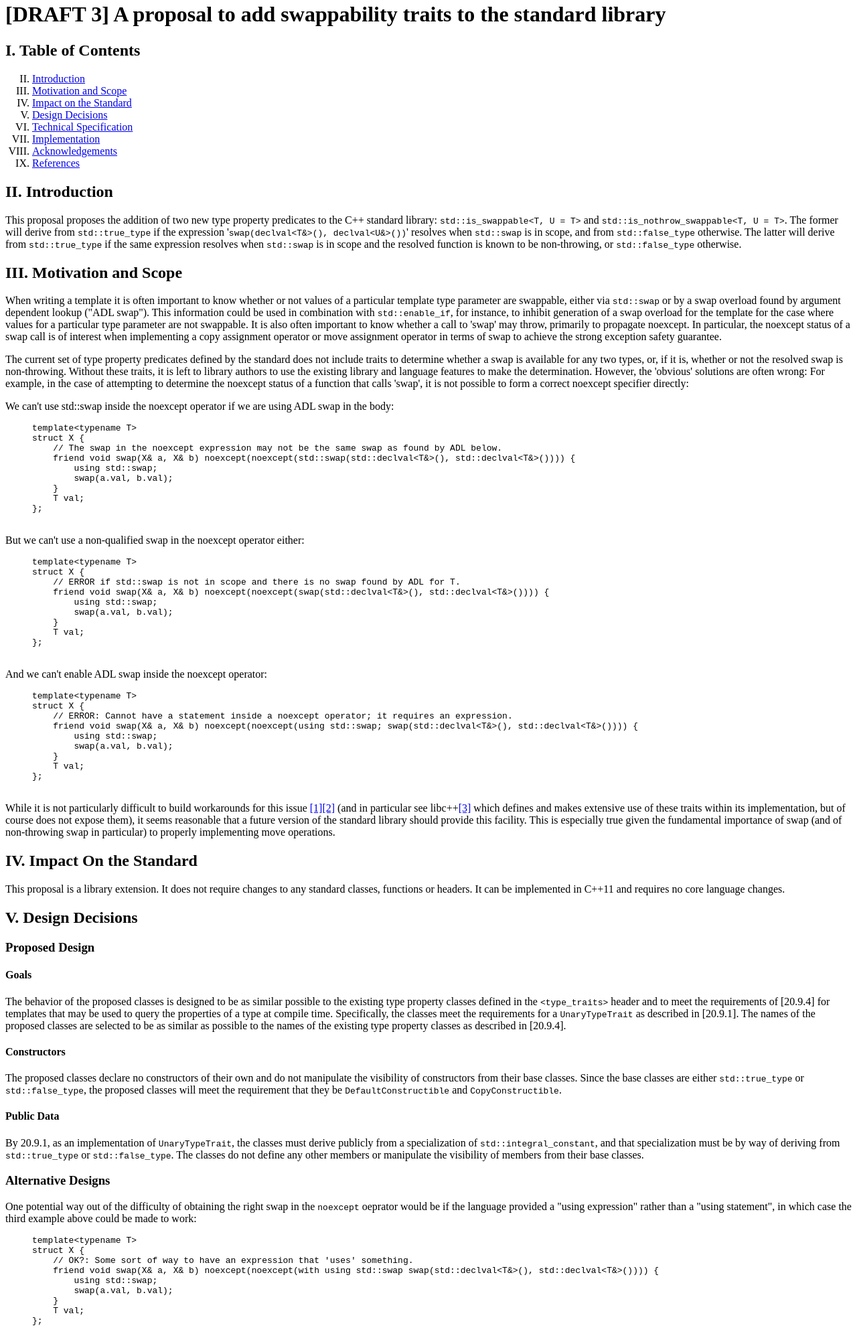
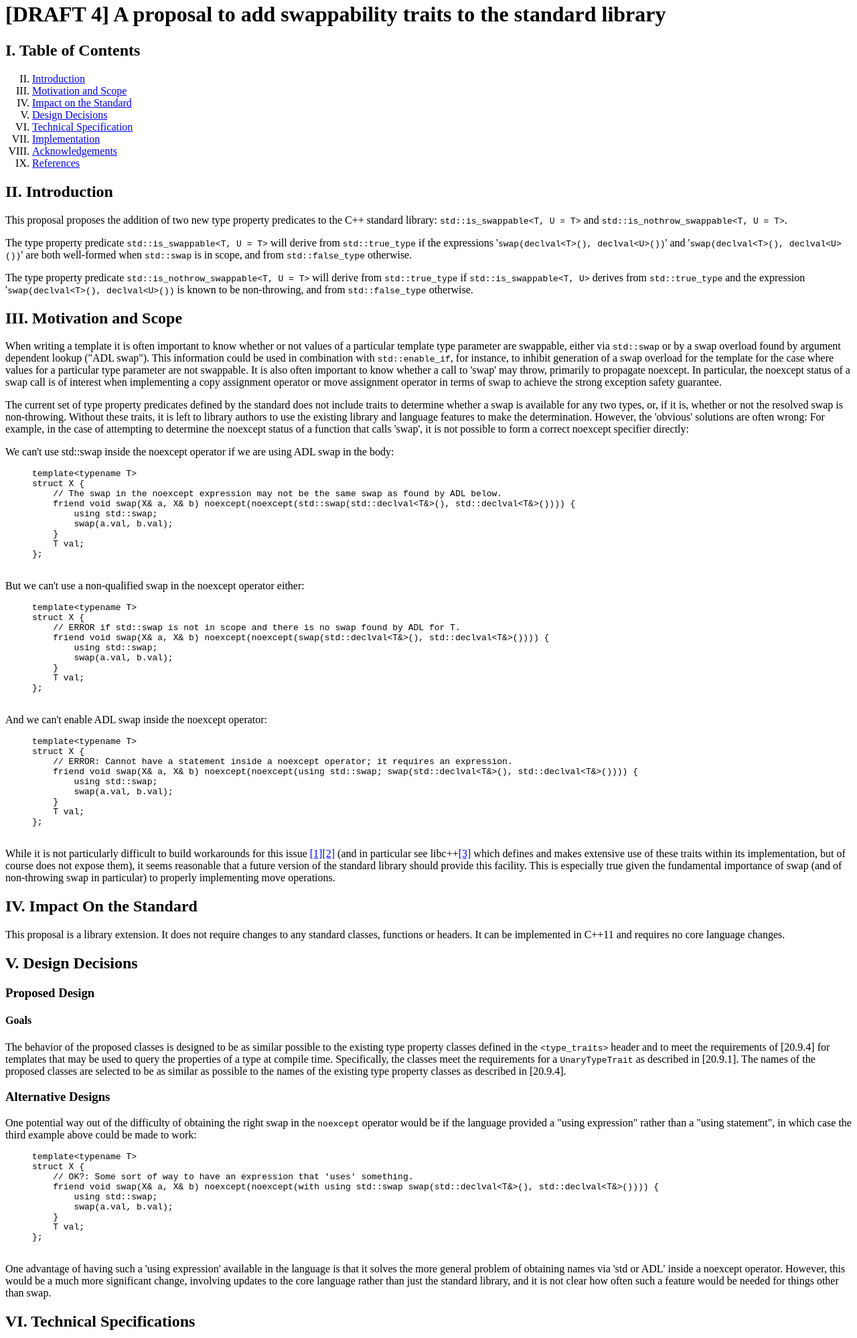
Before and after one commit to acmorrow/cpp-proposals, a plain HTML site: page nXXXX.html in a window 1280 px wide. Shown: the part 90-2088 px from the top of the page at 67% size. Drawn offline with Linux system fonts and the light colour scheme.

Commit message:
Further updates per std-proposals list feedback

```diff
--- a/nXXXX.html
+++ b/nXXXX.html
@@ -2,19 +2,19 @@
 
 <html>
   <head>
-    <title>[DRAFT 3] A proposal to add swappability traits to the standard library</title>
+    <title>[DRAFT 4] A proposal to add swappability traits to the standard library</title>
     <meta http-equiv=Content-Type content="text/html; charset=windows-1252">
   </head>
 
   <body>
     <font size=-1>
-      Date: 2013-03-06 <br>
+      Date: 2013-03-10 <br>
       Project: Programming Language C++, Library Working Group <br>
       Reply-To: Andrew Morrow &lt;andrew.c.morrow@gmail.com&gt; <br>
       Document number: TBD <br>
     </font>
 
-    <h1>[DRAFT 3] A proposal to add swappability traits to the standard library</h1>
+    <h1>[DRAFT 4] A proposal to add swappability traits to the standard library</h1>
 
     <h2>I. Table of Contents</h2>
     <ol type="I" start=2>
@@ -32,13 +32,23 @@
     <p>
       This proposal proposes the addition of two new type property predicates to the C++
       standard library: <tt>std::is_swappable&lt;T, U = T&gt;</tt>
-      and <tt>std::is_nothrow_swappable&lt;T, U = T&gt;</tt>. The former will derive
-      from <tt>std::true_type</tt> if the expression '<tt>swap(declval&lt;T&&gt;(),
-      declval&lt;U&&gt;())</tt>' resolves when
-      <tt>std::swap</tt> is in scope, and from <tt>std::false_type</tt> otherwise. The latter
-      will derive from <tt>std::true_type</tt> if the same expression resolves
-      when <tt>std::swap</tt> is in scope and the resolved function is known to be
-      non-throwing, or <tt>std::false_type</tt> otherwise.
+      and <tt>std::is_nothrow_swappable&lt;T, U = T&gt;</tt>.
+    </p>
+
+    <p>
+      The type property predicate <tt>std::is_swappable&lt;T, U = T&gt;</tt> will derive
+      from <tt>std::true_type</tt> if the expressions '<tt>swap(declval&lt;T&gt;(),
+      declval&lt;U&gt;())</tt>' and '<tt>swap(declval&lt;T&gt;(), declval&lt;U&gt;())</tt>' are
+      both well-formed when
+      <tt>std::swap</tt> is in scope, and from <tt>std::false_type</tt> otherwise.
+    </p>
+
+    <p>
+      The type property predicate <tt>std::is_nothrow_swappable&lt;T, U = T&gt;</tt> will
+      derive from <tt>std::true_type</tt> if <tt>std::is_swappable&lt;T, U&gt;</tt> derives
+      from <tt>std::true_type</tt> and the expression '<tt>swap(declval&lt;T&gt;(),
+      declval&lt;U&gt;())</tt> is known to be non-throwing, and from <tt>std::false_type</tt>
+      otherwise.
     </p>
 
     <a name="motivation"><h2>III. Motivation and Scope</h2></a>
@@ -139,28 +149,10 @@ struct X {
       as described in [20.9.4].
     </p>
 
-    <h4>Constructors</h4>
-    <p>
-      The proposed classes declare no constructors of their own and do not manipulate the
-      visibility of constructors from their base classes. Since the base classes are
-      either <tt>std::true_type</tt> or <tt>std::false_type</tt>, the proposed classes will
-      meet the requirement that they be <tt>DefaultConstructible</tt>
-      and <tt>CopyConstructible</tt>.
-    </p>
-
-    <h4>Public Data</h4>
-    <p>
-      By 20.9.1, as an implementation of <tt>UnaryTypeTrait</tt>, the classes must derive
-      publicly from a specialization of <tt>std::integral_constant</tt>, and that
-      specialization must be by way of deriving from <tt>std::true_type</tt>
-      or <tt>std::false_type</tt>. The classes do not define any other members or manipulate
-      the visibility of members from their base classes.
-    <p>
-
     <h3>Alternative Designs</h3>
     <p>
       One potential way out of the difficulty of obtaining the right swap in
-      the <tt>noexcept</tt> oeprator would be if the language provided a "using expression"
+      the <tt>noexcept</tt> operator would be if the language provided a "using expression"
       rather than a "using statement", in which case the third example above could be made to
       work:
 
@@ -210,7 +202,7 @@ namespace std {
 }
               </pre></tt></blockquote>
 
-    <h3>20.9.4.3 Relationships between types [meta.unary.prop]</h3>
+    <h3>20.9.4.3 Type Properties [meta.unary.prop]</h3>
 
     <p>
       Add two new rows to Table 49:
```
